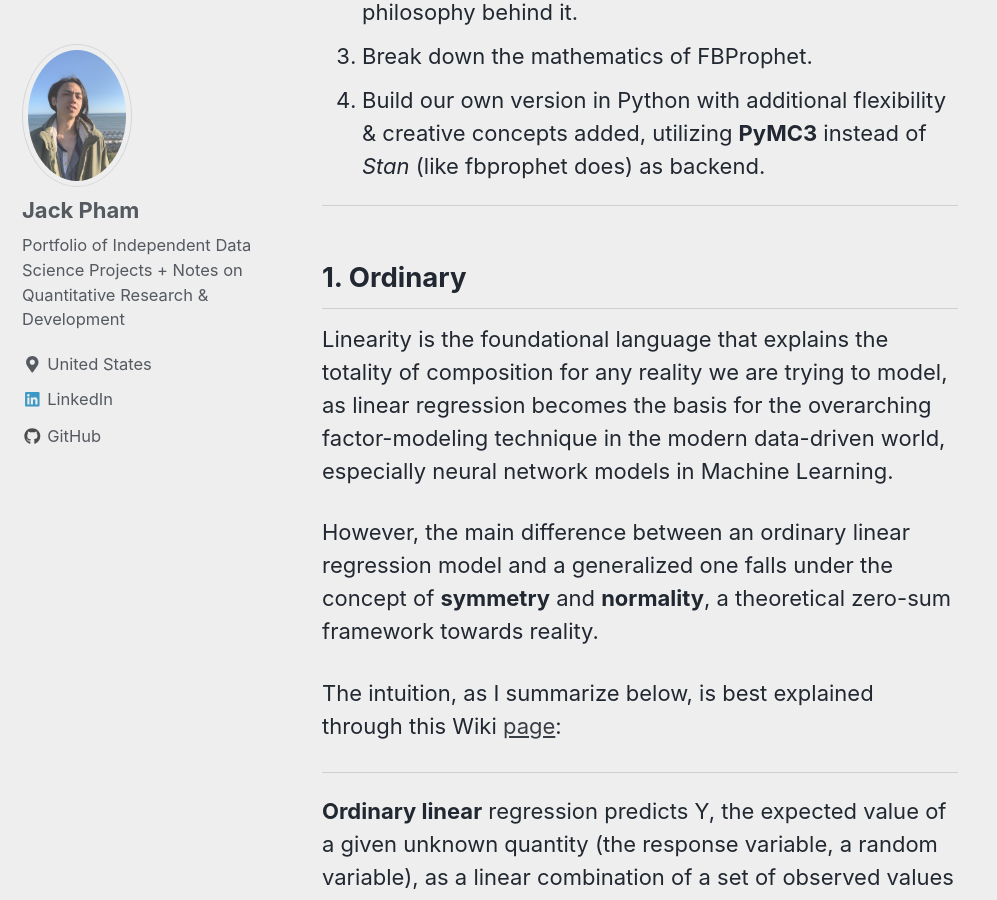
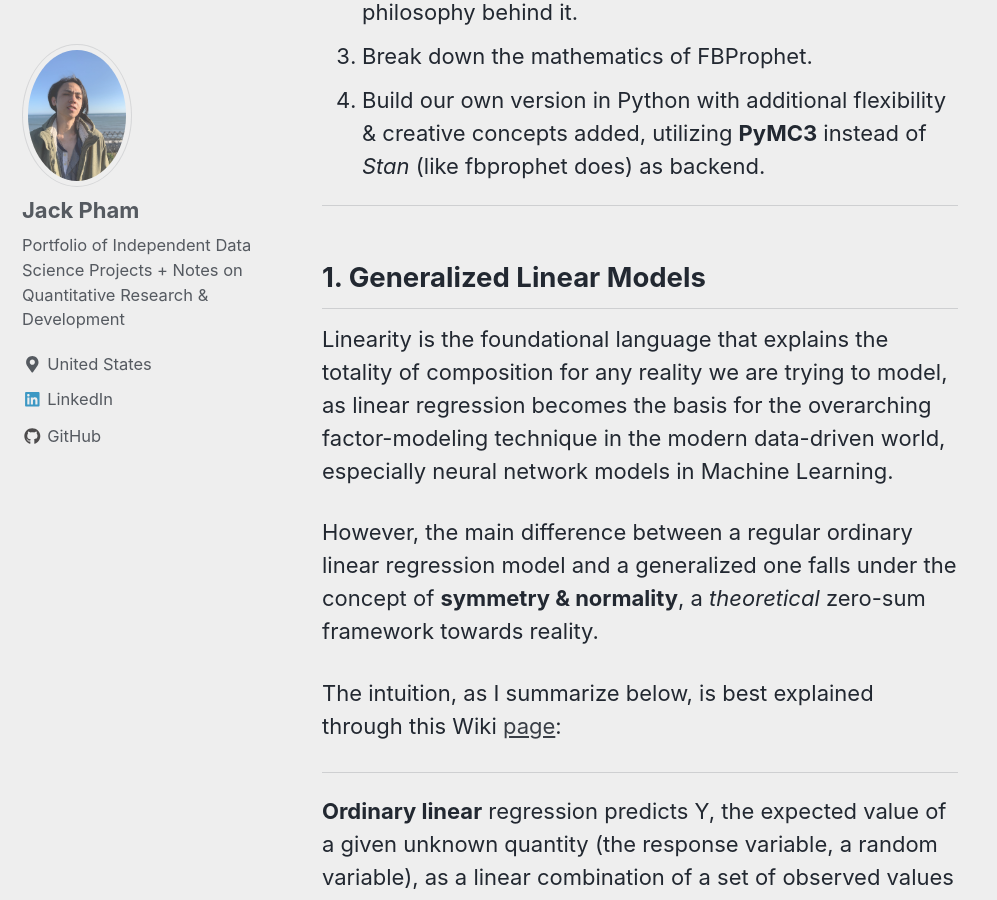
Before and after one commit to jp-quant/jp-quant.github.io, a Jekyll site: the page built from _posts/2020-09-01-fbprophet_bayesian_glm.md, in a window 1280 px wide and 900 px high, scrolled down 923 px. Shown: the whole window, without its empty margins (0-997 px from the left). Built offline with Jekyll 4.4.1, drawn with Linux system fonts in a browser that asks for light colours; nearby versions of some CDN libraries.

Commit message:
_posts/2020-09-01-fbprophet_bayesian_glm.md updated from https://stackedit.io/

```diff
--- a/_posts/2020-09-01-fbprophet_bayesian_glm.md
+++ b/_posts/2020-09-01-fbprophet_bayesian_glm.md
@@ -11,12 +11,12 @@ In this post, we will:
 4. Build our own version in Python with additional flexibility & creative concepts added, utilizing **PyMC3** instead of *Stan* (like fbprophet does) as backend.
 
 ---
-## 1. Ordinary
+## 1. Generalized Linear Models
 Linearity is the foundational language that explains the totality of composition for any reality we are trying to model, as linear regression becomes the basis for the overarching factor-modeling technique in the modern data-driven world, especially neural network models in Machine Learning.
 
 
 
-However, the main difference between an ordinary linear regression model and a generalized one falls under the concept of **symmetry** and **normality**, a theoretical zero-sum framework towards reality.
+However, the main difference between a regular ordinary linear regression model and a generalized one falls under the concept of **symmetry & normality**, a *theoretical* zero-sum framework towards reality.
 
 
 
```
Also changed, not shown: other parts of _posts/2020-09-01-fbprophet_bayesian_glm.md (+1 -1 lines).
